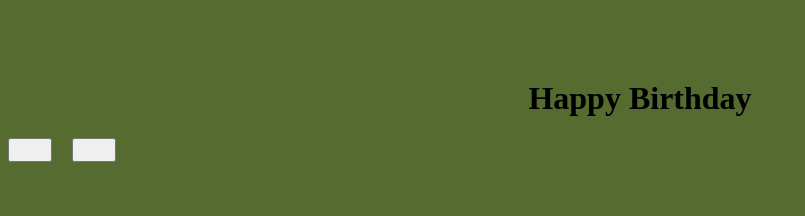
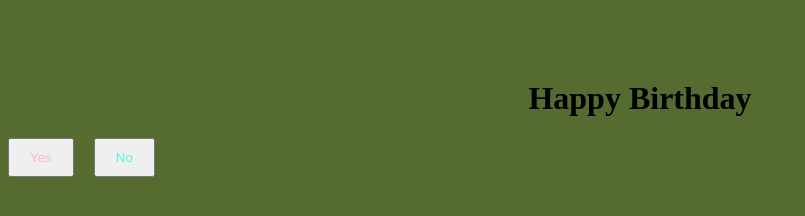
Before and after one commit to belll218/HappyBirthday, a plain HTML site: page index.html in a window 1280 px wide. Shown: the whole page, without its empty margins (0-805 px from the left). Drawn offline with Linux system fonts and the light colour scheme.

Commit message:
removed noButton.style waiting to be added later

```diff
--- a/index.html
+++ b/index.html
@@ -21,8 +21,8 @@
 <body>
     <h1 id="Question">Happy Birthday</h1>
     <div class="button_container">
-        <button type="button" class="button" id="yes" onclick="func"></button>
-        <button type="button" class="button" id="no" onclick="func"></button>
+        <button type="button" class="button" id="yes" onclick="func"> Yes </button>
+        <button type="button" class="button" id="no" onclick="func"> No </button>
     </div>
 
     <script>
@@ -42,8 +42,6 @@
             yesButton.style.width = (70 + 10 * i) + "px"
             yesButton.style.width = (20 + 10 * i) + "px"
             i = (i + 1) % text.length
-
-            noButton.style.
         });
 
     </script>
```
